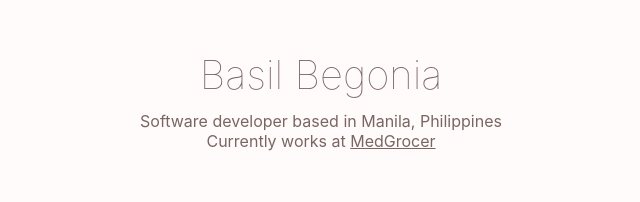
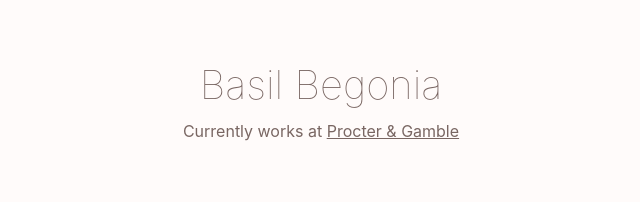
Before and after one commit to basilbegonia/basilbegonia.github.io, a plain HTML site: page index.html in a window 1280 px wide. Shown: the part 151-353 px from the top of the page, without its empty margins (319-959 px from the left). Drawn offline with Linux system fonts and the light colour scheme.

Commit message:
Update index.html

```diff
--- a/index.html
+++ b/index.html
@@ -256,9 +256,8 @@
 
     <section class="head">
         <h1 class="large">Basil Begonia</h1>
-        <span>Software developer based in Manila, Philippines</span>
         <span>Currently works at
-            <a href="https://medgrocer.com">MedGrocer</a>
+            <a href="https://pg.com">Procter & Gamble</a>
         </span>
     </section>
 
```
